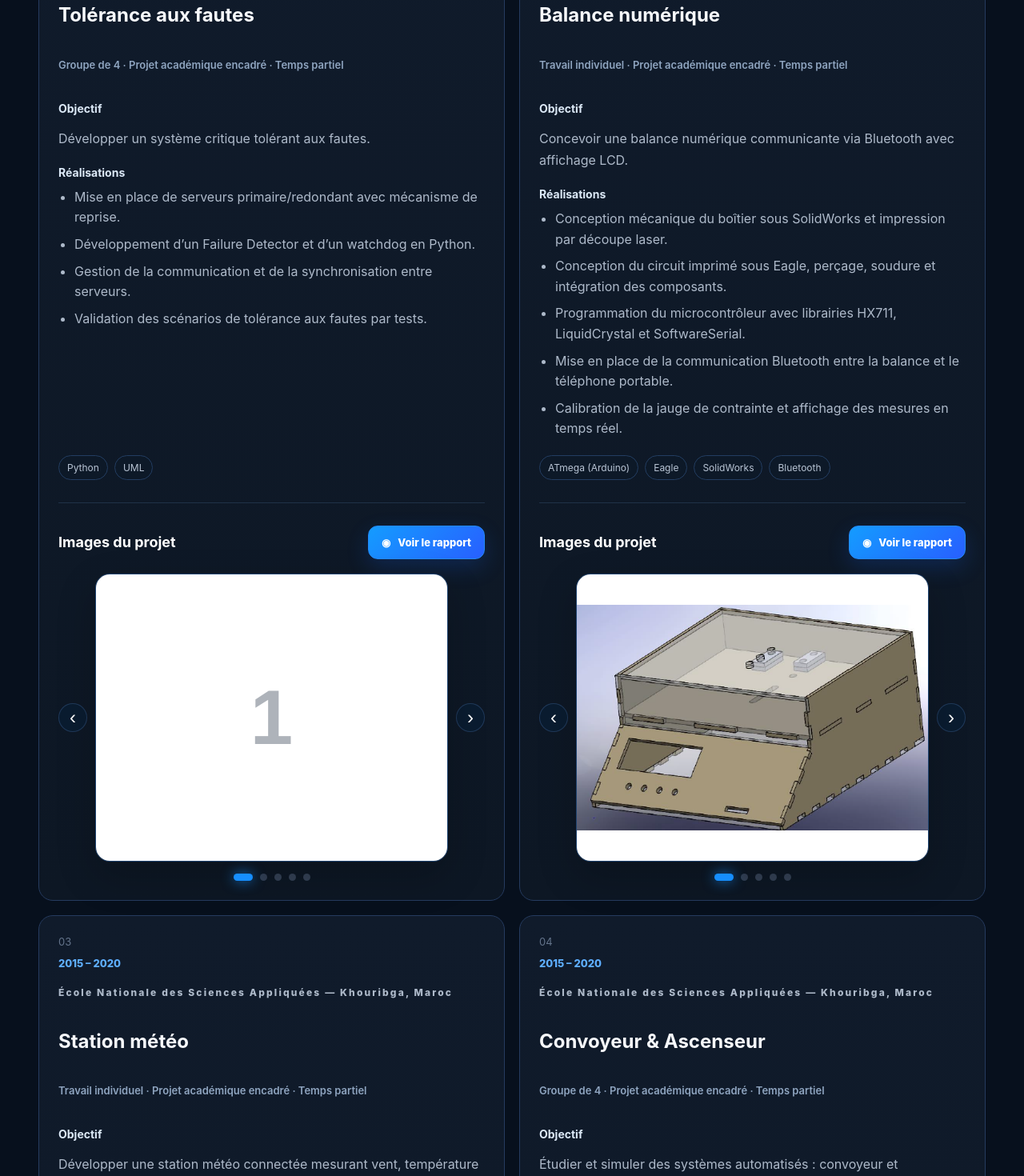
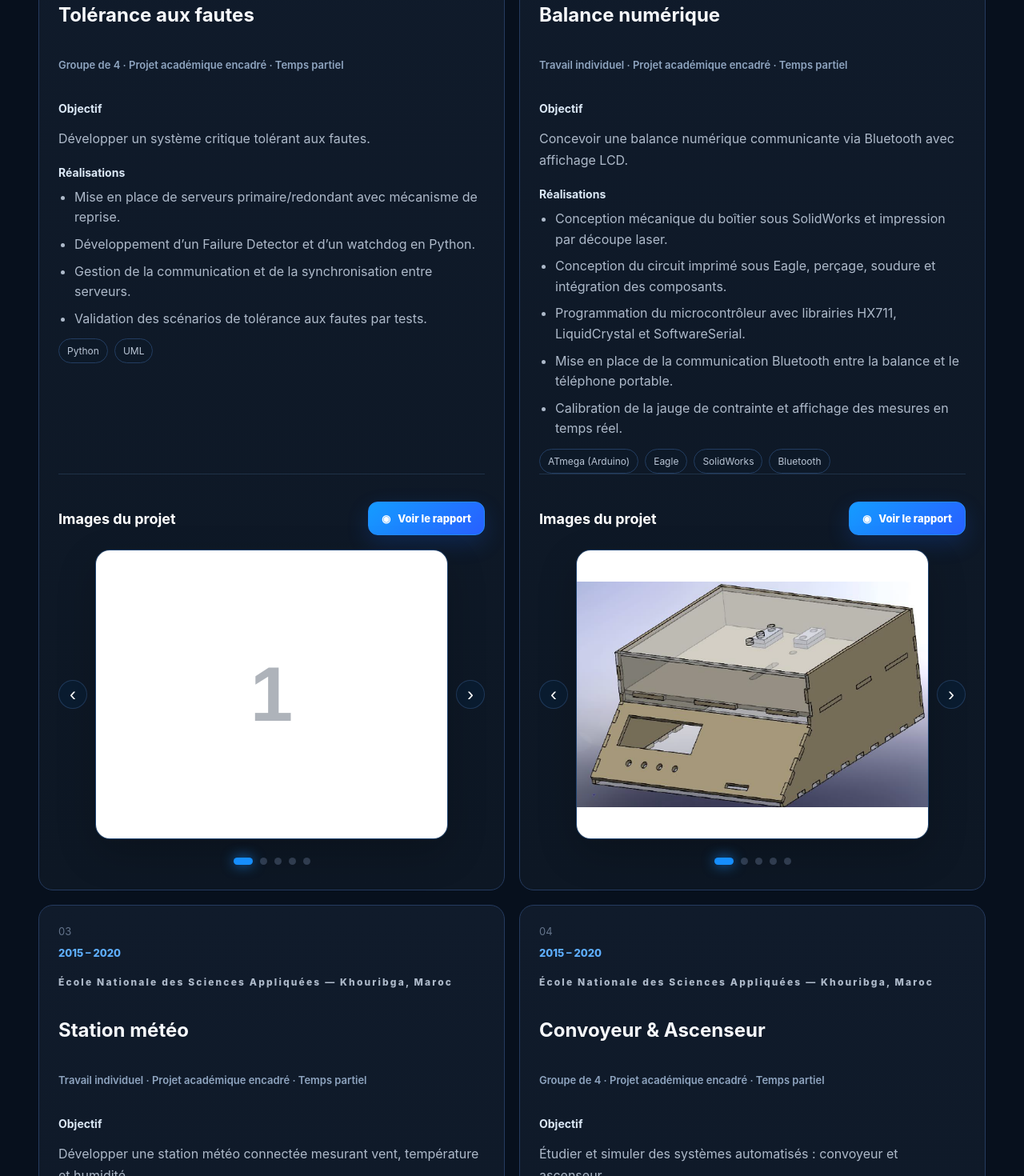
Before and after one commit to Oelayouchi/portfolio, a Next.js app: page / in a window 1280 px wide. Shown: the part 7500-8970 px from the top of the page at 80% size. Built offline with nearby package versions, Linux system fonts and the light colour scheme.

Commit message:
Corrige définitivement l'alignement des projets

```diff
--- a/app/projects-media.css
+++ b/app/projects-media.css
@@ -17,24 +17,27 @@
   height: 100%;
 }
 
-/* Tous les projets réservent exactement la même hauteur à leur partie texte.
-   Ainsi, les séparateurs "Images du projet" sont parfaitement alignés,
-   y compris pour les projets dont les images ne sont pas encore ajoutées. */
-.projectDetailedMedia .projectContent {
-  flex: 0 0 auto;
-  min-height: 430px;
+/* Le contenu et les technologies restent groupés : les badges suivent donc
+   directement le texte, sans tomber artificiellement en bas de la carte. */
+.projectBody {
+  display: block;
 }
 
-/* Les technologies restent directement après le texte, sans être collées
-   à la ligne de séparation. */
+.projectDetailedMedia .projectContent {
+  min-height: 0;
+}
+
 .projectDetailedMedia .tags {
   margin-top: 12px;
   margin-bottom: 0;
 }
 
+/* La galerie est poussée au bas de la carte. Comme les cartes d'une même ligne
+   ont la même hauteur et que les galeries ont exactement la même hauteur, la
+   ligne de séparation se retrouve au même niveau pour les deux projets. */
 .projectDetailedMedia .projectMedia {
-  margin-top: 28px;
-  padding-top: 28px;
+  margin-top: auto;
+  padding-top: 34px;
 }
 
 .projectMedia {
@@ -46,6 +49,7 @@
   align-items: center;
   justify-content: space-between;
   gap: 18px;
+  min-height: 42px;
   margin-bottom: 18px;
 }
 
@@ -99,13 +103,15 @@
   box-shadow: 0 18px 50px rgba(0, 0, 0, 0.2);
 }
 
-/* Même taille pour une vraie image et un emplacement encore vide. */
+/* IMPORTANT : une vraie image et un emplacement vide ont strictement la même
+   hauteur. C'est ce qui empêche les galeries de décaler les séparateurs. */
 .projectPlaceholder,
 .projectRealImageWrap {
   display: grid;
   width: 100%;
-  height: clamp(250px, 28vw, 420px);
-  min-height: 250px;
+  height: 360px;
+  min-height: 360px;
+  max-height: 360px;
   place-items: center;
   overflow: hidden;
   background: #fff;
@@ -174,7 +180,9 @@
 
 .projectDots {
   display: flex;
+  min-height: 24px;
   justify-content: center;
+  align-items: center;
   gap: 9px;
   margin-top: 15px;
 }
@@ -226,12 +234,15 @@
 
 .imageModal .projectPlaceholder {
   min-height: min(78vh, 820px);
+  height: min(78vh, 820px);
+  max-height: min(78vh, 820px);
 }
 
 .imageModal .projectRealImageWrap {
   width: 100%;
   height: min(84vh, 900px);
   min-height: 0;
+  max-height: none;
   background: #050a11;
 }
 
@@ -328,8 +339,8 @@ html[data-theme='light'] .projectModalContent {
     grid-template-columns: 1fr;
   }
 
-  .projectDetailedMedia .projectContent {
-    min-height: 0;
+  .projectDetailedMedia .projectMedia {
+    margin-top: 30px;
   }
 }
 
@@ -358,6 +369,7 @@ html[data-theme='light'] .projectModalContent {
   .projectRealImageWrap {
     height: 280px;
     min-height: 280px;
+    max-height: 280px;
   }
 
   .projectModal {
```
